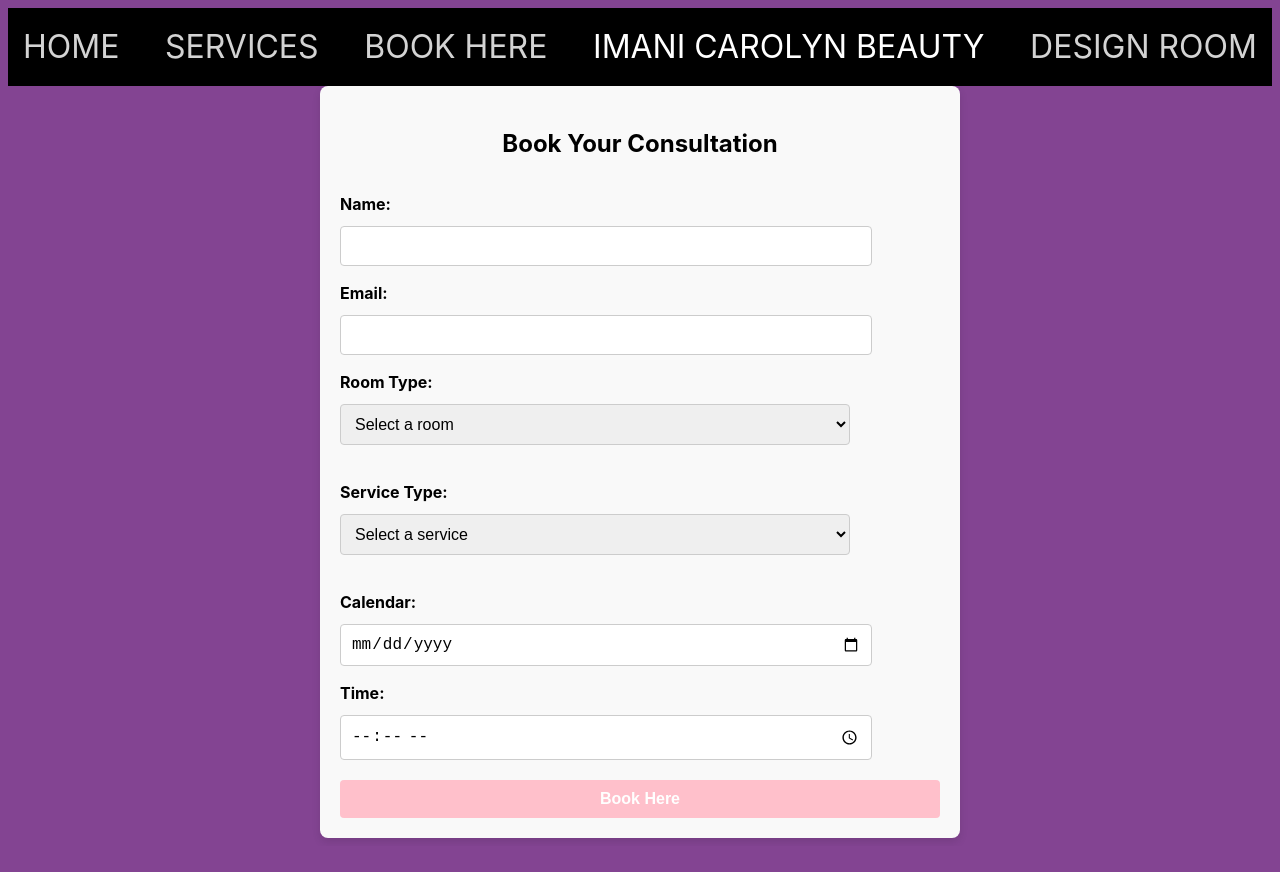
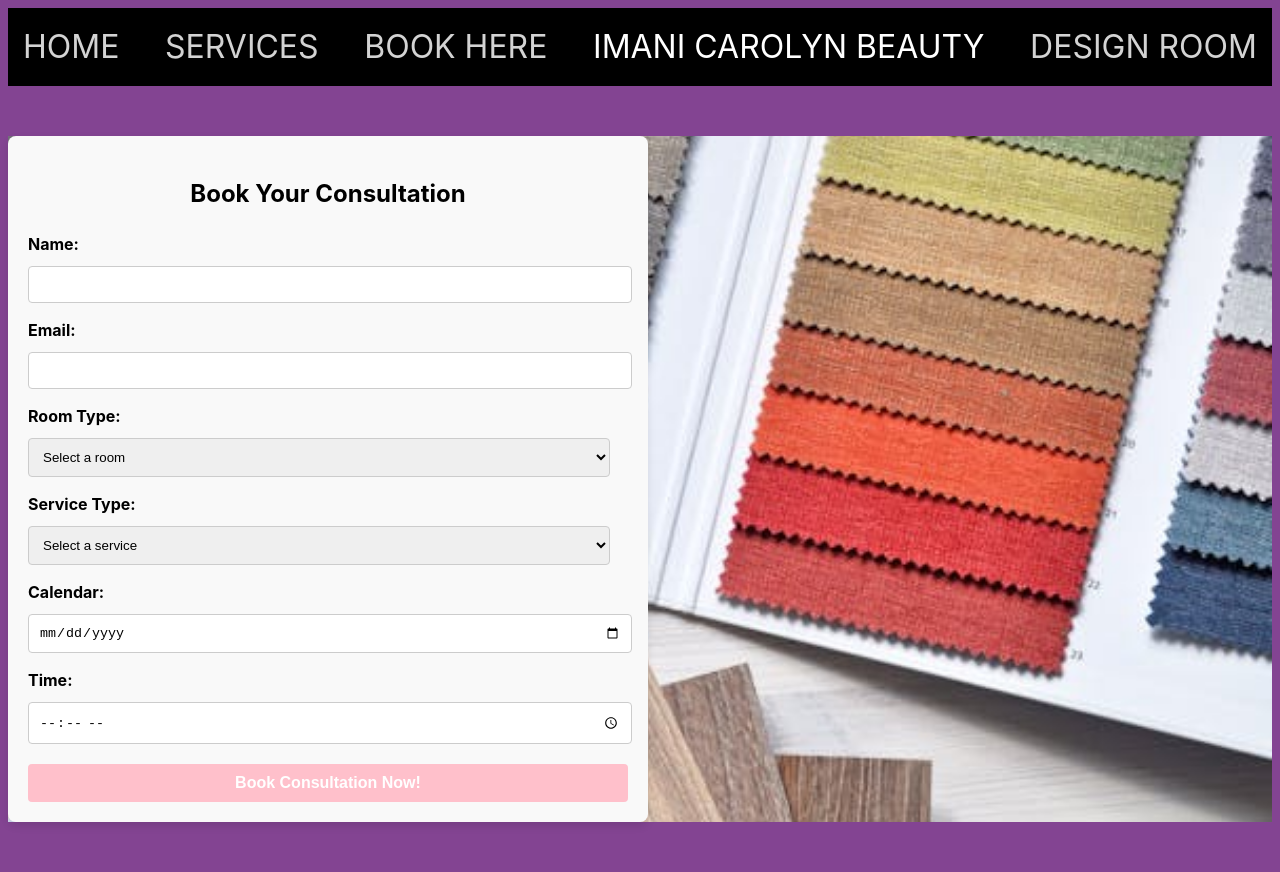
Before and after one commit to amberimani34/Capstone-Frontend, a React (Vite) app: page /book in a window 1280 px wide. Before the commit the page ends 846 px from the top, so only its background shows below. Built offline with nearby package versions, Linux system fonts and the light colour scheme.

Commit message:
added book here alert & adjusted styling

```diff
--- a/src/App.css
+++ b/src/App.css
@@ -120,14 +120,17 @@
 }
 
 .form-container {
+  /* display: flex; */
   width: 100%;
   max-width: 600px;
-  margin: 0 auto;
+  /* margin: 0 auto; */
   padding: 20px;
   background-color: #f9f9f9;
   border-radius: 8px;
   box-shadow: 0 4px 8px rgba(0, 0, 0, 0.1);
   color: black;
+  margin-top: 50px;
+  margin-bottom: 50px;
 }
 
 h2 {
@@ -146,14 +149,14 @@ label {
   font-weight: bold;
 }
 
-input, select {
-  width: 85%;
+Form input, select {
+  justify-content: center;
+  width: 97%;
   padding: 10px;
   margin-top: 5px;
   border-radius: 4px;
   border: 1px solid #ccc;
-  margin-left: auto;
-  margin-right: auto;
+
 }
 
 .submit-btn {
@@ -245,7 +248,7 @@ h2, h3 {
   margin-bottom: 20px;
 }
 
-select {
+Dropdown select {
   padding: 10px;
   font-size: 16px;
   border-radius: 4px;
@@ -272,22 +275,22 @@ select {
 }
 
 
-form {
+Dropdown form {
   margin-top: 30px;
   text-align: left;
 }
 
-.form-group {
+Dropdown .form-group {
   margin-bottom: 15px;
 }
 
-label {
+Dropdown label {
   font-weight: bold;
   display: block;
   margin-bottom: 5px;
 }
 
-input {
+Dropdown input {
   padding: 10px;
   font-size: 16px;
   width: 85%;
@@ -379,3 +382,11 @@ input {
   display: block;
   margin-left: 10px;
 }
+
+.background {
+  background-image: url('/images/backgroundimg.jpeg');
+  background-size: cover;
+  background-position: center;
+  height: 100%;
+  width: 100%;
+}
--- a/src/components/Form.jsx
+++ b/src/components/Form.jsx
@@ -24,24 +24,46 @@ const Form = () => {
 
   // Handle form submission
   const handleSubmit = (e) => {
-    e.preventDefault();
-    // Here, you can add your submission logic (e.g., send data to a backend)
+    // e.preventDefault();
     console.log('Form submitted:', formData);
   };
 
 //   const isConfirmed = window.confirm("Are you sure you want to book this?");
 
 //   if (isConfirmed) {
-//     // Handle form submission logic here
 //     alert('Your booking has been confirmed!');
-//     // You can add code here to submit the form data or process it further
 //   } else {
 //     alert('Booking was canceled.');
 //   }
 // };
 
 
+const [selectedDate, setSelectedDate] = useState('');
+const [selectedTime, setSelectedTime] = useState('');
 
+const handleDateChange = (e) => {
+  setSelectedDate(e.target.value);
+};
+
+const handleTimeChange = (e) => {
+  setSelectedTime(e.target.value);
+};
+
+const handleBookHereClick = () => {
+  // User has to select both date and time
+  if (selectedDate && selectedTime) {
+    // Once you click Book consultation now btn, the below will show in an alert
+    const isConfirmed = window.confirm(`You selected: Date - ${selectedDate}, Time - ${selectedTime}. Confirm your booking?`);
+
+    if (isConfirmed) {
+      window.alert(`Your booking has been confirmed for ${selectedDate} at ${selectedTime}.`);
+    } else {
+      window.alert('Your booking was canceled.');
+    }
+  } else {
+    window.alert('Please select both a date and a time to confirm your booking.');
+  }
+};
 
 
   return (
@@ -112,8 +134,8 @@ const Form = () => {
             type="date"
             id="calendar"
             name="calendar"
-            value={formData.calendar}
-            onChange={handleChange}
+            value={selectedDate}
+            onChange={handleDateChange}
             required
           />
         </div>
@@ -124,14 +146,14 @@ const Form = () => {
             type="time"
             id="time"
             name="time"
-            value={formData.time}
-            onChange={handleChange}
+            value={selectedTime}
+            onChange={handleTimeChange}
             required
           />
         </div>
 
-        <button type="submit" className="submit-btn">
-          Book Here
+        <button onClick={handleBookHereClick} className="submit-btn">
+          Book Consultation Now!
         </button>
       </form>
     </div>
--- a/src/pages/BookHere.jsx
+++ b/src/pages/BookHere.jsx
@@ -4,7 +4,9 @@ import Form from '../components/Form'
 function BookHere () {
     return (
         <>
+        <div className='background'>
         <Form />
+        </div>
         </>
     )
 }
```
Also changed, not shown: public/images/backgroundimg.jpeg (added).
